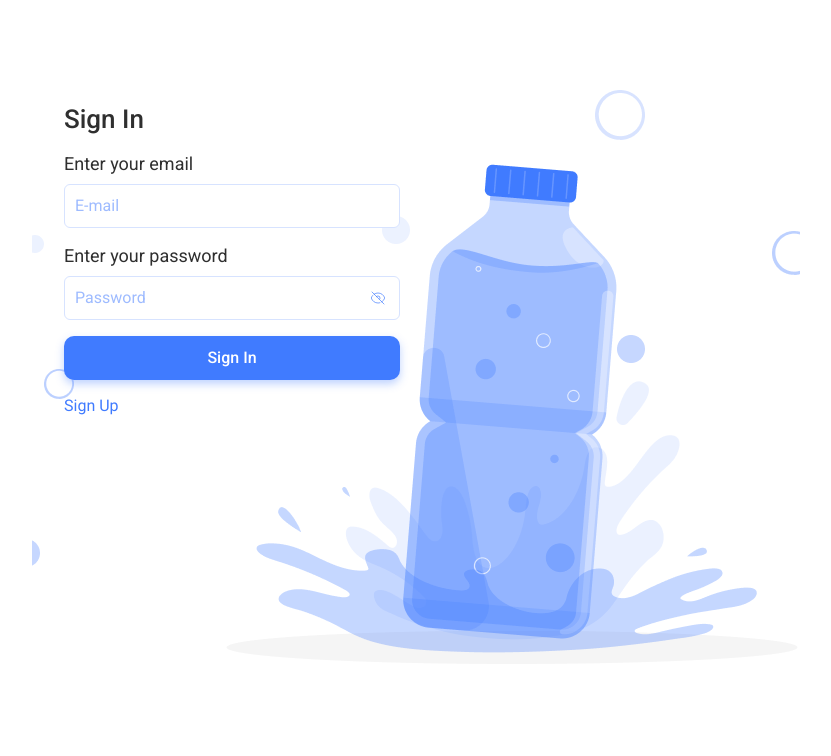
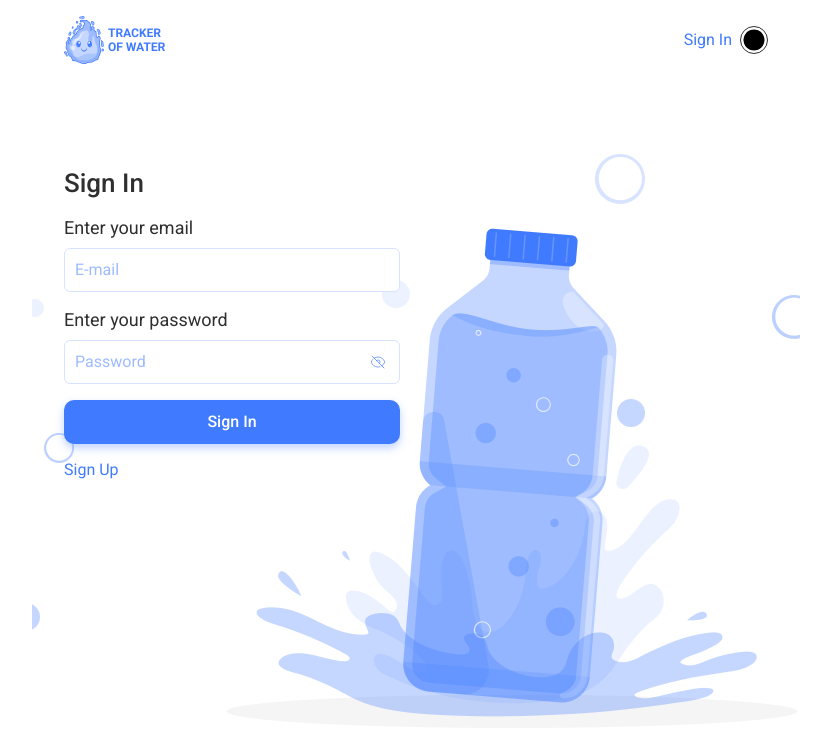
Before and after one commit to Kateryna-Katya/drinkly, a React (Vite) app: page /signin in a window 1280 px wide. Shown: the top 756 px of the page, without its empty margins (224-1055 px from the left). Built offline with nearby package versions, Linux system fonts and the light colour scheme.

Commit message:
add layout

```diff
--- a/src/App.jsx
+++ b/src/App.jsx
@@ -2,25 +2,52 @@ import { lazy, Suspense } from "react";
 import { Route, Routes } from "react-router-dom";
 import "./App.css";
 import SvgSprite from "./components/SvgSprite/SvgSprite";
+import Layout from "./components/Layout/Layout"; // Імпортуємо Layout
 
 const WelcomePage = lazy(() => import("./pages/WelcomePage/WelcomePage"));
 const SignUpPage = lazy(() => import("./pages/SignUpPage/SignUpPage"));
 const SignInPage = lazy(() => import("./pages/SignInPage/SignInPage"));
 const HomePage = lazy(() => import("./pages/HomePage/HomePage"));
-const NotFoundPage = lazy(() => import("./pages/NotFoundPage/NotFoundPage"));
 
 const App = () => {
   return (
     <>
-    <SvgSprite />
-    <Suspense fallback={<div>.....Loading</div>}>
-      <Routes>
-        <Route path="/" element={<WelcomePage />} />
-        <Route path="/signup" element={<SignUpPage />} />
-        <Route path="/signin" element={<SignInPage />} />
-        <Route path="/home" element={<HomePage />} />
-        <Route path="*" element={<NotFoundPage />} />
-      </Routes>
+      <SvgSprite />
+      <Suspense fallback={<div>.....Loading</div>}>
+        <Routes>
+          <Route
+            path="/"
+            element={
+              <Layout>
+                <WelcomePage />
+              </Layout>
+            }
+          />
+          <Route
+            path="/signup"
+            element={
+              <Layout>
+                <SignUpPage />
+              </Layout>
+            }
+          />
+          <Route
+            path="/signin"
+            element={
+              <Layout>
+                <SignInPage />
+              </Layout>
+            }
+          />
+          <Route
+            path="/home"
+            element={
+              <Layout>
+                <HomePage />
+              </Layout>
+            }
+          />
+        </Routes>
       </Suspense>
     </>
   );
--- /dev/null
+++ b/src/components/Layout/Layout.jsx
@@ -0,0 +1,15 @@
+import Header from "../Header/Header";
+import css from "./Layout.module.css";
+
+const Layout = ({ children }) => {
+  return (
+    <>
+           <div className={css.headerContainer}>
+        <Header />
+      </div>
+            <main>{children}</main>
+    </>
+  );
+};
+
+export default Layout;
--- /dev/null
+++ b/src/components/Layout/Layout.module.css
@@ -0,0 +1,19 @@
+.headerContainer {
+    width: 280px;
+    margin-left: auto;
+    margin-right: auto;
+    margin-top: 8px;
+}
+@media (min-width: 768px) {
+    .headerContainer {
+      width: 704px;
+      margin-top: 16px;
+
+    }
+}
+@media (min-width: 1440px) {
+    .headerContainer {
+      width: 1014px;
+      margin-top: 12px;
+    }
+}
--- a/src/pages/NotFoundPage/NotFoundPage.jsx
+++ /dev/null
@@ -1,8 +0,0 @@
-const NotFoundPage = () => {
-    return (
-      <div>
-        <h1>Page not found</h1>
-      </div>
-    );
-  };
-  export default NotFoundPage;
--- a/src/pages/WelcomePage/WelcomePage.jsx
+++ b/src/pages/WelcomePage/WelcomePage.jsx
@@ -1,4 +1,4 @@
-import Header from "../../components/Header/Header";
+
 import WaterConsumptionTracker from "../../components/WaterConsumptionTracker/WaterConsumptionTracker";
 import WhyDrinkWater from "../../components/WhyDrinkWater/WhyDrinkWater";
 
@@ -7,7 +7,7 @@ import css from "./WelcomePage.module.css";
 const WelcomePage = () => {
   return (
     <div className={css.WelcomePageContainer}>
-      <Header />
+
       <div className={css.welcomePage}>
         <WaterConsumptionTracker />
         <WhyDrinkWater />
```
